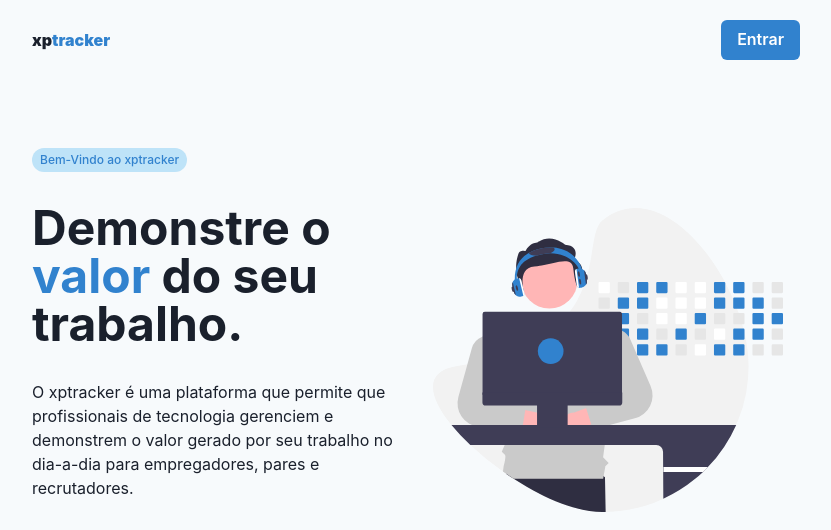
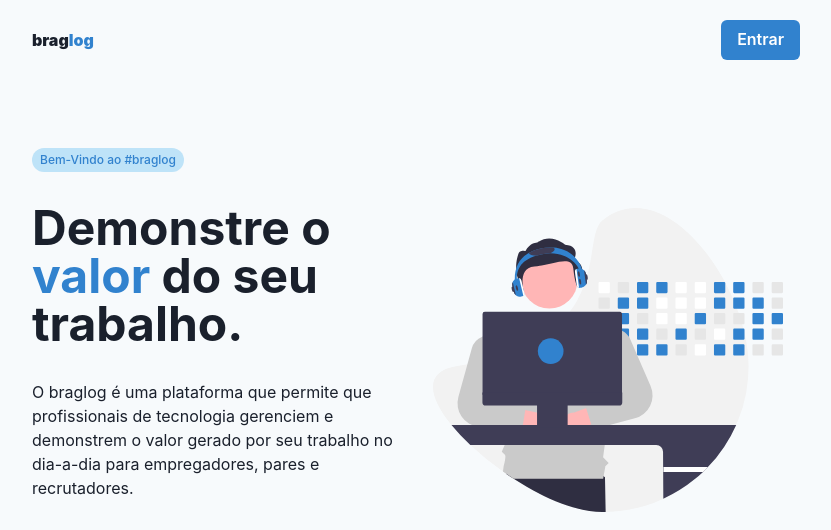
Before and after one commit to fischerafael/brag-log, a Next.js app: page / in a window 1280 px wide. Shown: the top 530 px of the page, without its empty margins (224-1055 px from the left). Built offline with nearby package versions, Linux system fonts and the light colour scheme.

Commit message:
feat: change to braglog

```diff
--- a/pages/_document.tsx
+++ b/pages/_document.tsx
@@ -4,7 +4,7 @@ export default function Document() {
   return (
     <Html lang="en">
       <Head>
-        <title>xptracker</title>
+        <title>braglog</title>
       </Head>
       <body>
         <Main />
--- a/src/client/pages/PageAppLandingPage/index.tsx
+++ b/src/client/pages/PageAppLandingPage/index.tsx
@@ -46,9 +46,9 @@ export const Header = () => {
       h="10vh"
     >
       <Chakra.Text fontWeight="black">
-        xp
+        brag
         <Chakra.Text as="span" color="blue.500">
-          tracker
+          log
         </Chakra.Text>
       </Chakra.Text>
       <a target="_blank" href={formURL}>
@@ -73,7 +73,7 @@ export const HeroSection = () => {
           fontSize="xs"
           color="blue.500"
         >
-          Bem-Vindo ao xptracker
+          Bem-Vindo ao #braglog
         </Chakra.Tag>
         <Chakra.Text
           fontWeight="bold"
@@ -88,9 +88,9 @@ export const HeroSection = () => {
           do seu trabalho.
         </Chakra.Text>
         <Chakra.Text>
-          O xptracker é uma plataforma que permite que profissionais de
-          tecnologia gerenciem e demonstrem o valor gerado por seu trabalho no
-          dia-a-dia para empregadores, pares e recrutadores.
+          O braglog é uma plataforma que permite que profissionais de tecnologia
+          gerenciem e demonstrem o valor gerado por seu trabalho no dia-a-dia
+          para empregadores, pares e recrutadores.
         </Chakra.Text>
         <a target="_blank" href={formURL}>
           <Chakra.Button colorScheme="blue">Demonstrar meu Valor</Chakra.Button>
```
